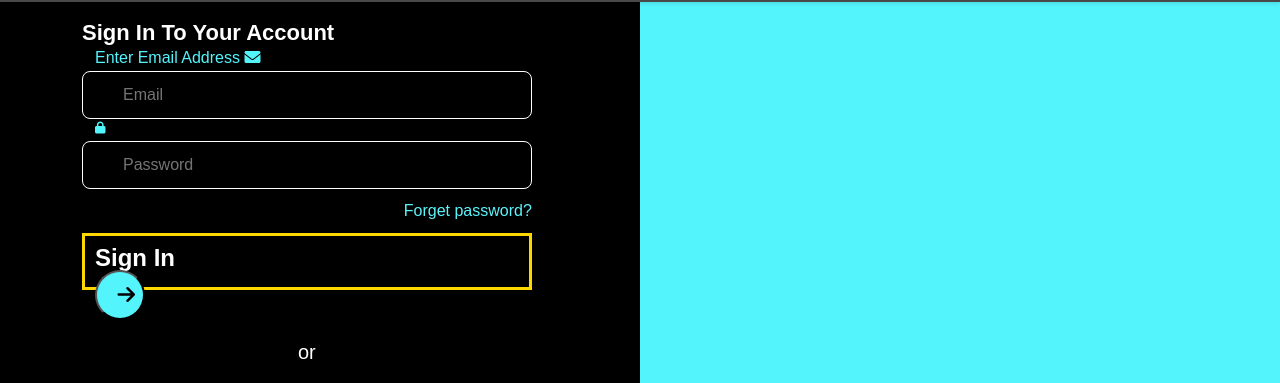
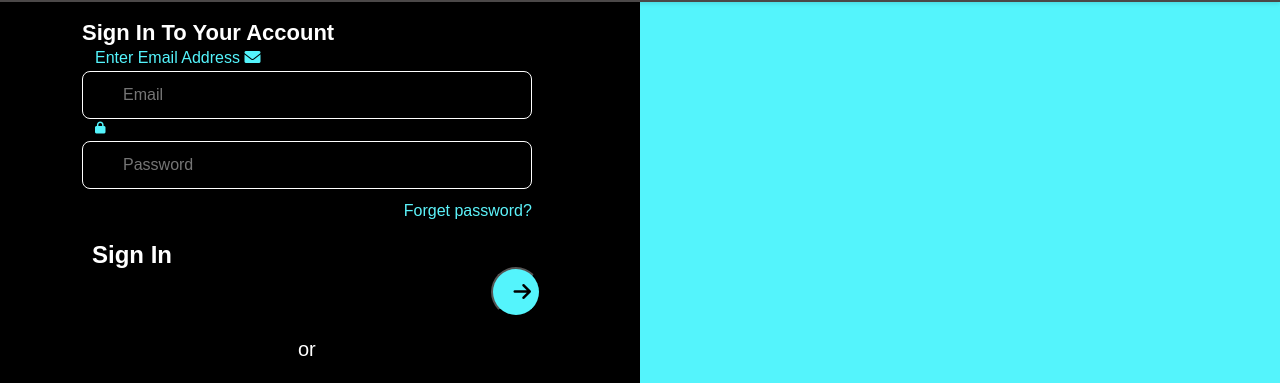
Before and after one commit to AbdulbasitOpeyemi/GPS-PASSPHRASE-WEBSITE, a plain HTML site: page signin.html in a window 1280 px wide. Shown: the part 99-482 px from the top of the page. Drawn offline with Linux system fonts and the light colour scheme; a web font is replaced by a local one.

Commit message:
Update gpssignin.css

```diff
--- a/gpssignin.css
+++ b/gpssignin.css
@@ -160,7 +160,6 @@
         /** sign in arrow section styling**/
         .signin-arrow{
             margin: 10px 82px 0px 82px;
-            border: solid gold;
             font-size: 16px;
             padding: 10px;
             font-weight: 400;
@@ -179,7 +178,7 @@
             border-radius: 50%;
             display: inline-block;
             align-items: right;
-
+            margin: 399px;
             cursor: pointer;
             margin-top: 0px;
 
@@ -258,3 +257,9 @@
             text-align: center;
             font-size: 15px;
         }
+
+        /** media queries **/
+        @media screen and (max-width: 600px) {
+
+
+        }
```
